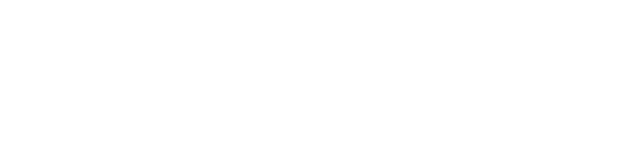
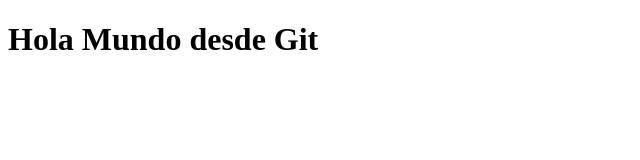
Before and after one commit to AugustoTpia/git-example, a plain HTML site: page index.html in a window 1280 px wide. Shown: the whole page, without its empty margins (0-640 px from the left). Drawn offline with Linux system fonts and the light colour scheme.

```diff
--- a/index.html
+++ b/index.html
@@ -9,7 +9,7 @@
 </head>
 
 <body>
-
+    <h1>Hola Mundo desde Git</h1>
 </body>
 
 </html>
```
